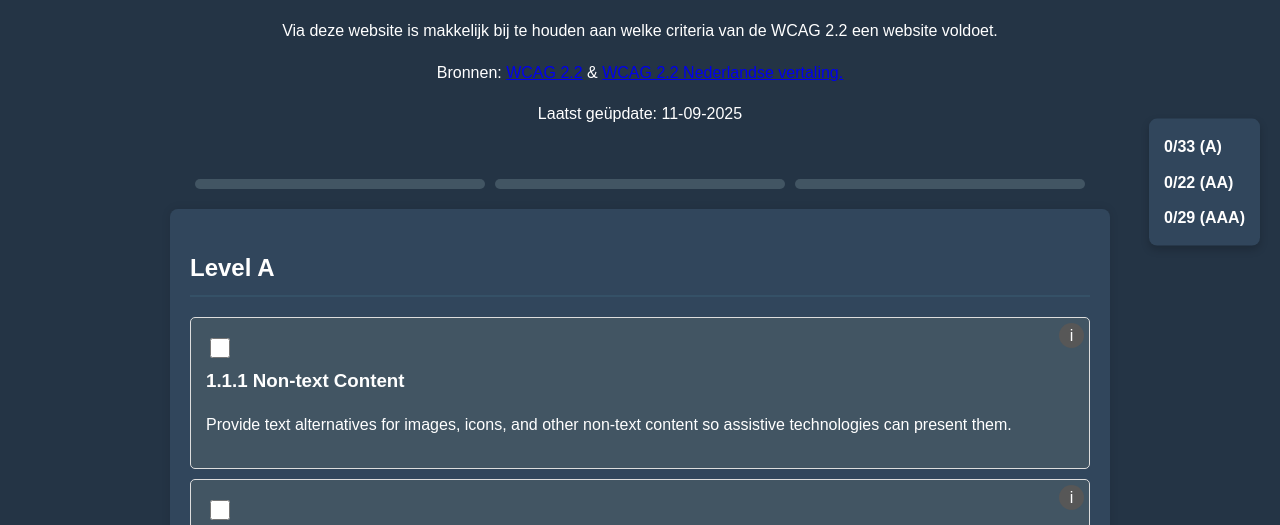
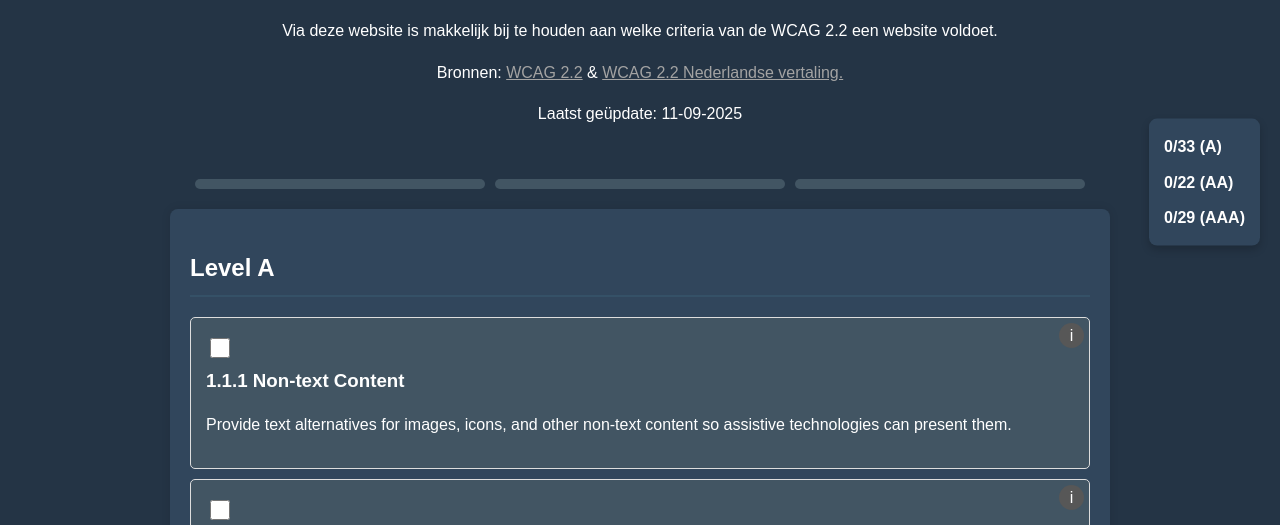
Before and after one commit to TheSupermazter/WCAG, a plain HTML site: page index.html in a window 1280 px wide. Shown: the part 218-743 px from the top of the page. Drawn offline with Linux system fonts and the light colour scheme; a web font is replaced by a local one.

Commit message:
updatejes

```diff
--- a/styles.css
+++ b/styles.css
@@ -342,3 +342,7 @@ h1, h2 {
 .header-buttons.hidden {
     transform: translateY(-100px); /* Move the buttons up and out of view */
 }
+
+a {
+    color: rgb(163, 163, 163);
+}
```
